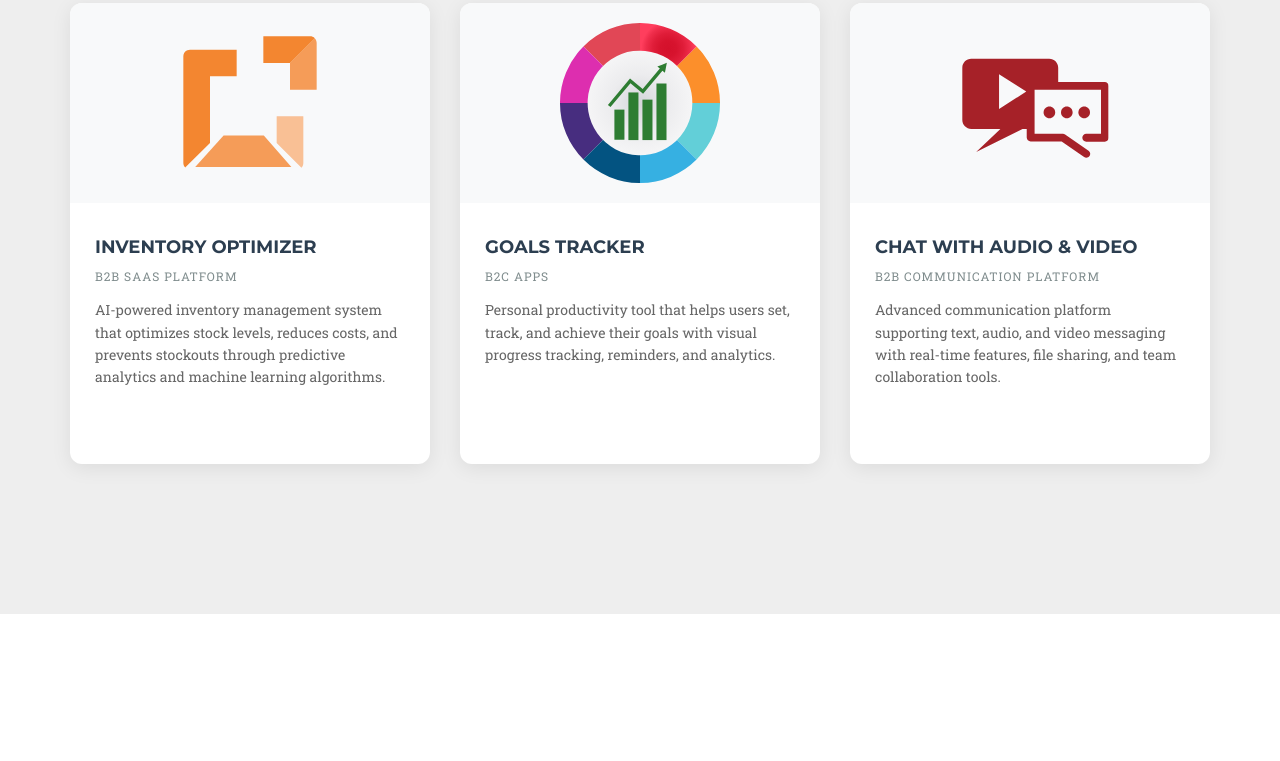
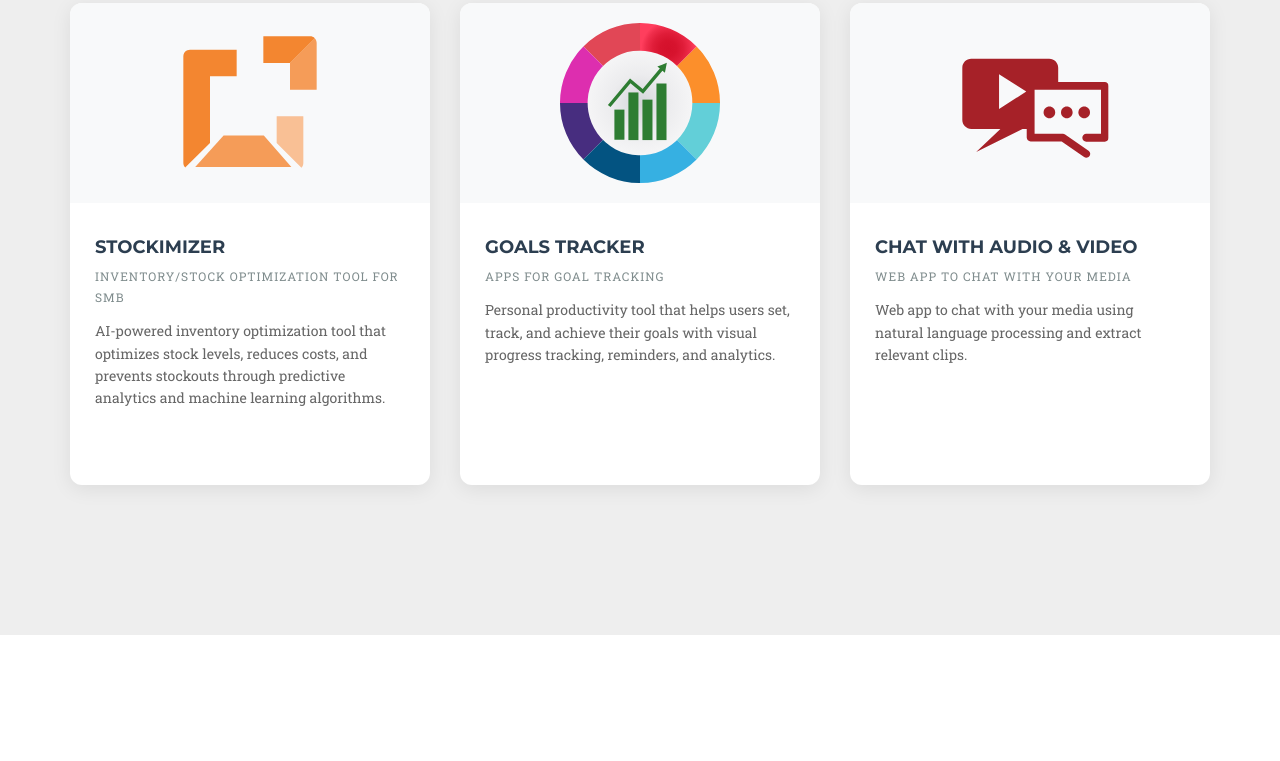
Before and after one commit to iportbytes/iPB-Website, a plain HTML site: page index.html in a window 1280 px wide. Shown: the part 1979-2740 px from the top of the page. Drawn offline with nearby package versions, Linux system fonts and the light colour scheme; a web font is replaced by a local one.

Commit message:
rebranding Stockimizer updates

```diff
--- a/index.html
+++ b/index.html
@@ -464,7 +464,7 @@
             <div class="row">
                 <div class="col-lg-4 col-md-6 col-sm-12 mb-5">
                     <div class="portfolio-item-card">
-                        <a href="https://inventoryoptimizer.iportbytes.com" target="_blank" class="portfolio-link">
+                        <a href="https://www.stockimizer.com?utm_source=iportbytes.com&utm_medium=referral&utm_campaign=portfolio" target="_blank" class="portfolio-link">
                             <div class="portfolio-image-container">
                                 <img src="img/portfolio/InventoryOptimizer_icon.svg" class="portfolio-img" alt="Inventory Optimizer">
                                 <div class="portfolio-overlay">
@@ -476,9 +476,9 @@
                             </div>
                         </a>
                         <div class="portfolio-content">
-                            <h4 class="portfolio-title">Inventory Optimizer</h4>
-                            <p class="portfolio-category">B2B SaaS Platform</p>
-                            <p class="portfolio-description">AI-powered inventory management system that optimizes stock levels, reduces costs, and prevents stockouts through predictive analytics and machine learning algorithms.</p>
+                            <h4 class="portfolio-title">Stockimizer</h4>
+                            <p class="portfolio-category">Inventory/Stock Optimization Tool for SMB</p>
+                            <p class="portfolio-description">AI-powered inventory optimization tool that optimizes stock levels, reduces costs, and prevents stockouts through predictive analytics and machine learning algorithms.</p>
                         </div>
                     </div>
                 </div>
@@ -498,7 +498,7 @@
                         </a>
                         <div class="portfolio-content">
                             <h4 class="portfolio-title">Goals Tracker</h4>
-                            <p class="portfolio-category">B2C Apps</p>
+                            <p class="portfolio-category">Apps for Goal Tracking</p>
                             <p class="portfolio-description">Personal productivity tool that helps users set, track, and achieve their goals with visual progress tracking, reminders, and analytics.</p>
                         </div>
                     </div>
@@ -519,8 +519,8 @@
                         </a>
                         <div class="portfolio-content">
                             <h4 class="portfolio-title">Chat with Audio & Video</h4>
-                            <p class="portfolio-category">B2B Communication Platform</p>
-                            <p class="portfolio-description">Advanced communication platform supporting text, audio, and video messaging with real-time features, file sharing, and team collaboration tools.</p>
+                            <p class="portfolio-category">Web app to chat with your media</p>
+                            <p class="portfolio-description">Web app to chat with your media using natural language processing and extract relevant clips.</p>
                         </div>
                     </div>
                 </div>
```
